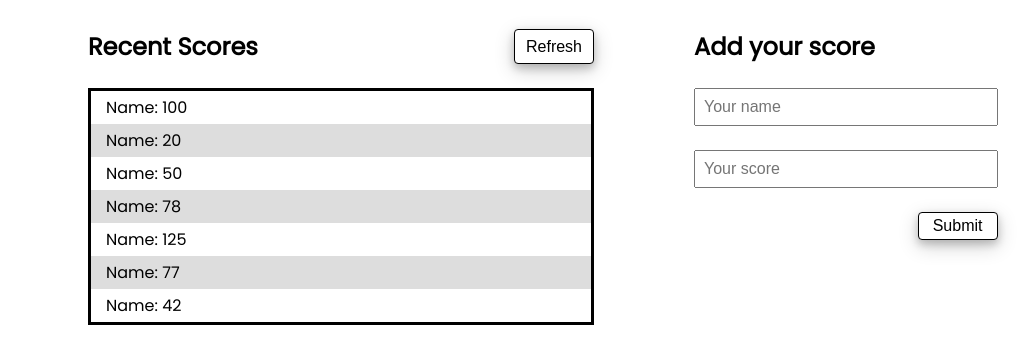
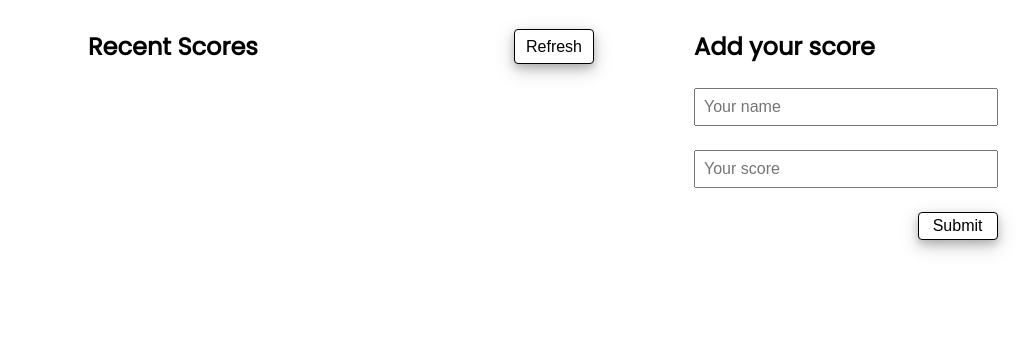
Before and after one commit to Sonickmumba/Leaderboard, a website built with webpack: page src/index.html in a window 1280 px wide. Shown: the part 168-532 px from the top of the page, without its empty margins (36-1072 px from the left). Built offline with nearby package versions, Linux system fonts and the light colour scheme.

Commit message:
Update index.html in src folder

```diff
--- a/src/index.html
+++ b/src/index.html
@@ -5,7 +5,7 @@
   <meta charset="UTF-8">
   <meta http-equiv="X-UA-Compatible" content="IE=edge">
   <meta name="viewport" content="width=device-width, initial-scale=1.0">
-  <title>Leaderboard</title>
+  <title>Sonick's Leaderboard</title>
 </head>
 
 <body>
@@ -19,33 +19,14 @@
         <button type="submit" id="refresh-btn">Refresh</button>
       </div>
 
-      <table class="table-contents">
-        <tr>
-          <td> Name: 100</td>
-        </tr>
-        <tr>
-          <td> Name: 20</td>
-        </tr>
-        <tr>
-          <td> Name: 50</td>
-        </tr>
-        <tr>
-          <td> Name: 78</td>
-        </tr>
-        <tr>
-          <td> Name: 125</td>
-        </tr>
-        <tr>
-          <td> Name: 77</td>
-        </tr>
-        <tr>
-          <td> Name: 42</td>
-        </tr>
-      </table>
+      <div class="container">
+
+      </div>
     </section>
+
     <section class="add-score-section">
       <h2 class="add-score">Add your score</h2>
-      <form action="#">
+      <form action="#" id="score-form">
         <input type="text" name="name" id="name" placeholder="Your name">
         <input type="text" name="Your Score" id="score" placeholder="Your score">
         <button type="submit" id="submit-score-name">Submit</button>
```
